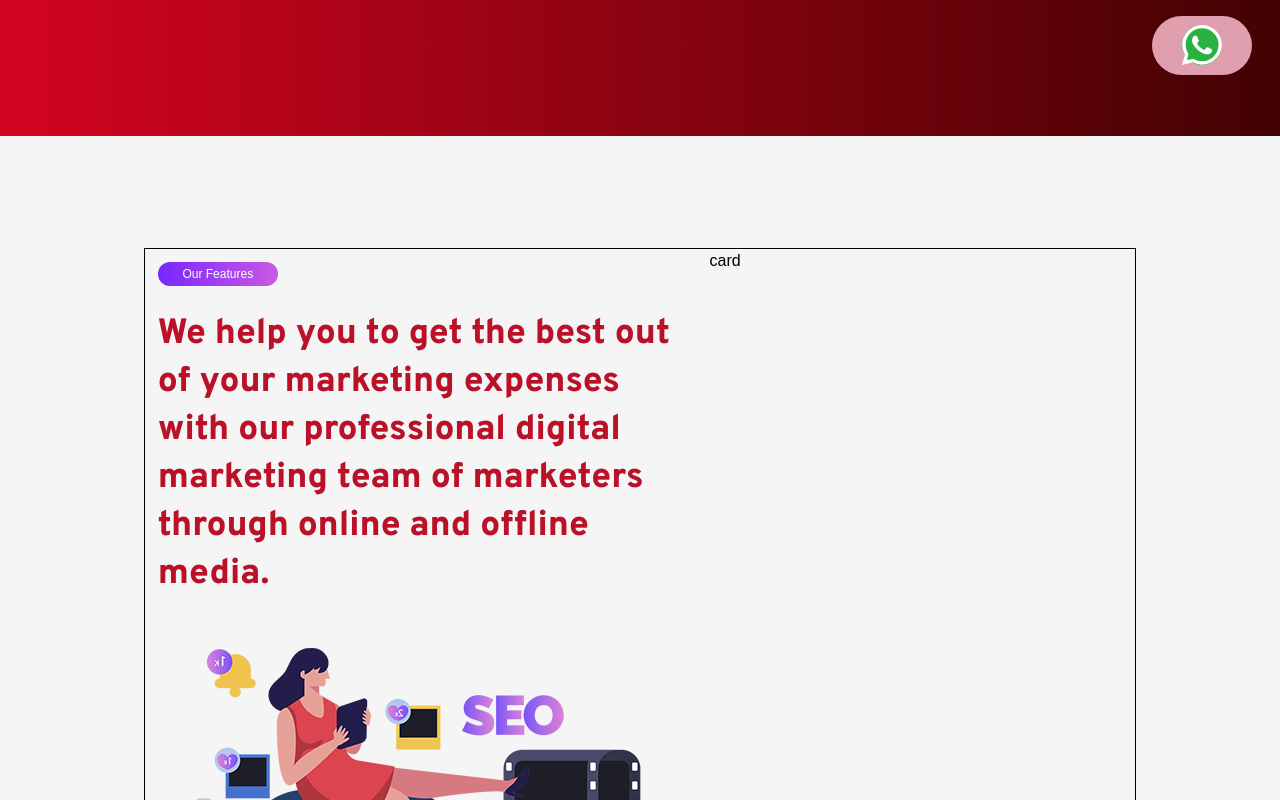
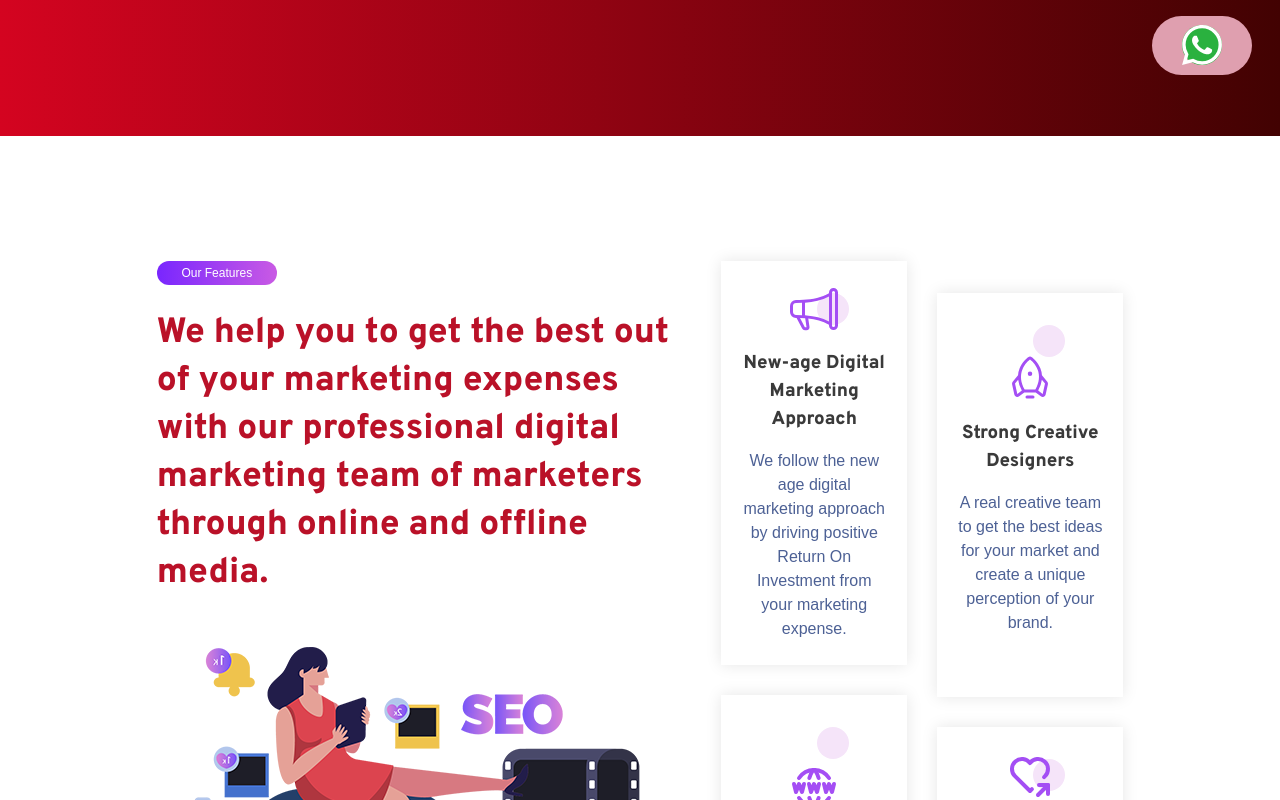
Before and after one commit to Rahul-Bairwa/Smac-Digital, a React (Vite) app: page / in a window 1280 px wide. Shown: the part 720-1520 px from the top of the page. Built offline with nearby package versions, Linux system fonts and the light colour scheme.

Commit message:
Feature section completed'

```diff
--- a/src/pages/Home.tsx
+++ b/src/pages/Home.tsx
@@ -8,7 +8,7 @@ import { TbWorldWww } from "react-icons/tb";
 import { TbHeartShare } from "react-icons/tb";
 import { IconType } from "react-icons"
 const Home = () => {
-    const dashboardComponents: { title: string, desc: string, icons: IconType }[] = [
+    const featuresComponents: { title: string, desc: string, icons: IconType }[] = [
         {
             title: "New-age Digital Marketing Approach",
             desc: "We follow the new age digital marketing approach by driving positive Return On Investment from your marketing expense.",
@@ -57,14 +57,24 @@ const Home = () => {
                             <img src={seoPng} alt="" />
                         </div>
                         <div className="feature-section-card">
-                            card
+                            {
+                                featuresComponents.map((e)=>{
+                                    return(
+                                        <div className="feature-card">
+                                            <div></div>
+                                            <e.icons/>
+                                            <h3>{e.title}</h3>
+                                            <p>{e.desc}</p>
+                                        </div>
+                                    )
+                                })
+                            }
                         </div>
                     </div>
                 </div>
                 <div className="whatsapp-sticky-div">
                     <button className="whatsapp-sticky-button"><SiWhatsapp /></button>
                 </div>
-                <div className="go-to-up-button"></div>
             </section>
         </>
     )
--- a/src/styles/App.scss
+++ b/src/styles/App.scss
@@ -1,4 +1,5 @@
 @import './mixin.scss';
+
 .overpass {
     font-family: "Overpass", sans-serif;
     font-optical-sizing: auto;
@@ -31,7 +32,7 @@ nav {
     @include flex();
     position: sticky;
     top: 0;
-    z-index: 2;
+    z-index: 29;
 
     >.nav-section {
         width: 77.5%;
@@ -158,7 +159,7 @@ nav {
                 }
 
                 >p {
-                line-height: 3rem;
+                    line-height: 3rem;
 
                     color: #d8def2;
 
@@ -183,18 +184,18 @@ nav {
 
     //features section
     >.features-section {
-        background-color: whitesmoke;
+        background-color: #ffffff;
         width: 100%;
         @include flex();
         padding: 7rem 0;
 
         >.features-section-inner-div {
-            border: 1px solid black;
             width: 77.5%;
             @include grid(6fr 6fr);
 
             >.seo-container {
                 padding: .8rem;
+
                 >h4 {
                     background: linear-gradient(to right, #7926fe 0, #c95ae4 100%);
                     @include heading(0px, 100, normal);
@@ -204,7 +205,7 @@ nav {
                 }
 
 
-                >h1{
+                >h1 {
                     padding: 1.5rem 0 3.1rem;
                     @extend .overpass;
                     color: #BA1128;
@@ -212,6 +213,47 @@ nav {
                     line-height: 3rem;
                     font-size: 2.2rem;
                     font-style: "Overpass", sans-serif;
+                }
+            }
+
+            >.feature-section-card {
+                padding: .8rem;
+                @include grid(6fr 6fr, unset, 1.9rem);
+
+                >.feature-card {
+                    @include flex(column);
+                    text-align: center;
+                    box-shadow: 0 0 15px rgba(0, 0, 0, .1);
+                    position: relative;
+                    padding: 1.5rem 1.30rem;
+
+                    >div {
+                        @include square(2rem);
+                        border-radius: 50%;
+                        background-color: #F5E4F9;
+                        position: absolute;
+                        top:2rem;
+                        left:6rem;
+                    }
+
+                    >svg {
+                        color: #a44ef4;
+                        font-size: 3rem;
+                        z-index: 3;
+                    }
+                    >h3{
+                        @extend .overpass;
+                        color: #3a3a3a;
+                        font-weight: 800;
+                    }
+                    >p{
+                        color: #4d6195;
+                    }
+
+                }
+                >.feature-card:nth-child(even){
+                    position: relative;
+                    top: 2rem;
                 }
             }
 
```
